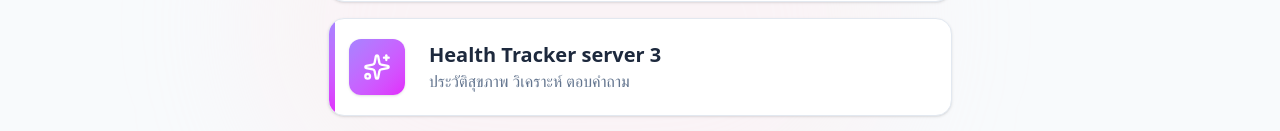
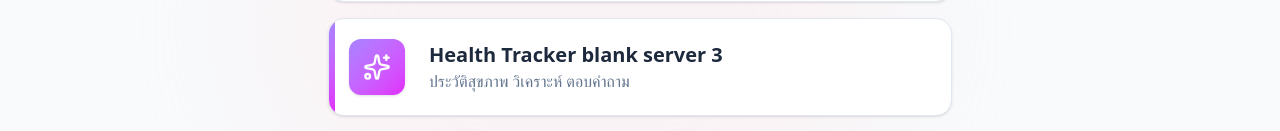
Before and after one commit to ulidsp/Health-Hub-Links, a React (Vite) app: page / in a window 1280 px wide. Shown: the part 655-786 px from the top of the page. Built offline with nearby package versions, Linux system fonts and the light colour scheme.

Commit message:
feat: Update health tracker server 3 URL and name
Replaces the placeholder URL and updates the name for Health Tracker server 3 to accurately reflect its deployed location and purpose.

```diff
--- a/src/constants.ts
+++ b/src/constants.ts
@@ -26,9 +26,9 @@ export const HEALTH_APPS: HealthApp[] = [
   },
   {
     id: '3',
-    name: 'Health Tracker server 3',
+    name: 'Health Tracker blank server 3',
     description: 'ประวัติสุขภาพ วิเคราะห์ ตอบคำถาม',
-    url: '#',
+    url: 'https://health-tracker-lab-analyzer-03.vercel.app',
     color: 'from-violet-400 to-fuchsia-500',
     icon: 'Sparkles',
   },
```
